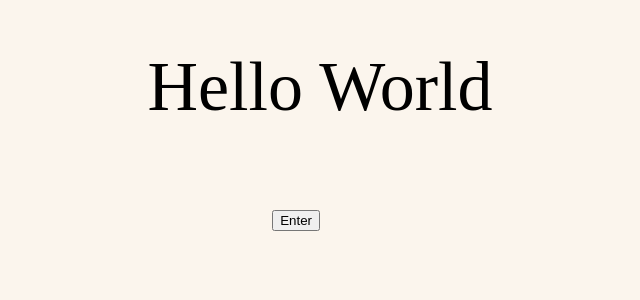
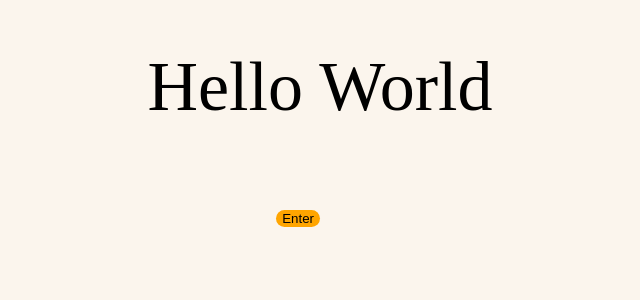
Before and after one commit to mayukh3333/Test_heroku, a Flask app: page / in a window 1280 px wide. Shown: the top 300 px of the page, without its empty margins (320-960 px from the left). Run offline with Flask 2, Linux system fonts and the light colour scheme.

Commit message:
commit button changes

```diff
--- a/static/css/style.css
+++ b/static/css/style.css
@@ -22,7 +22,9 @@ h1 {
 button {
     position: absolute;
     right: 50%;
-
+    background: orange;
+    border: 0.5px;
+    border-radius: 32px;
 
 
 }
```
